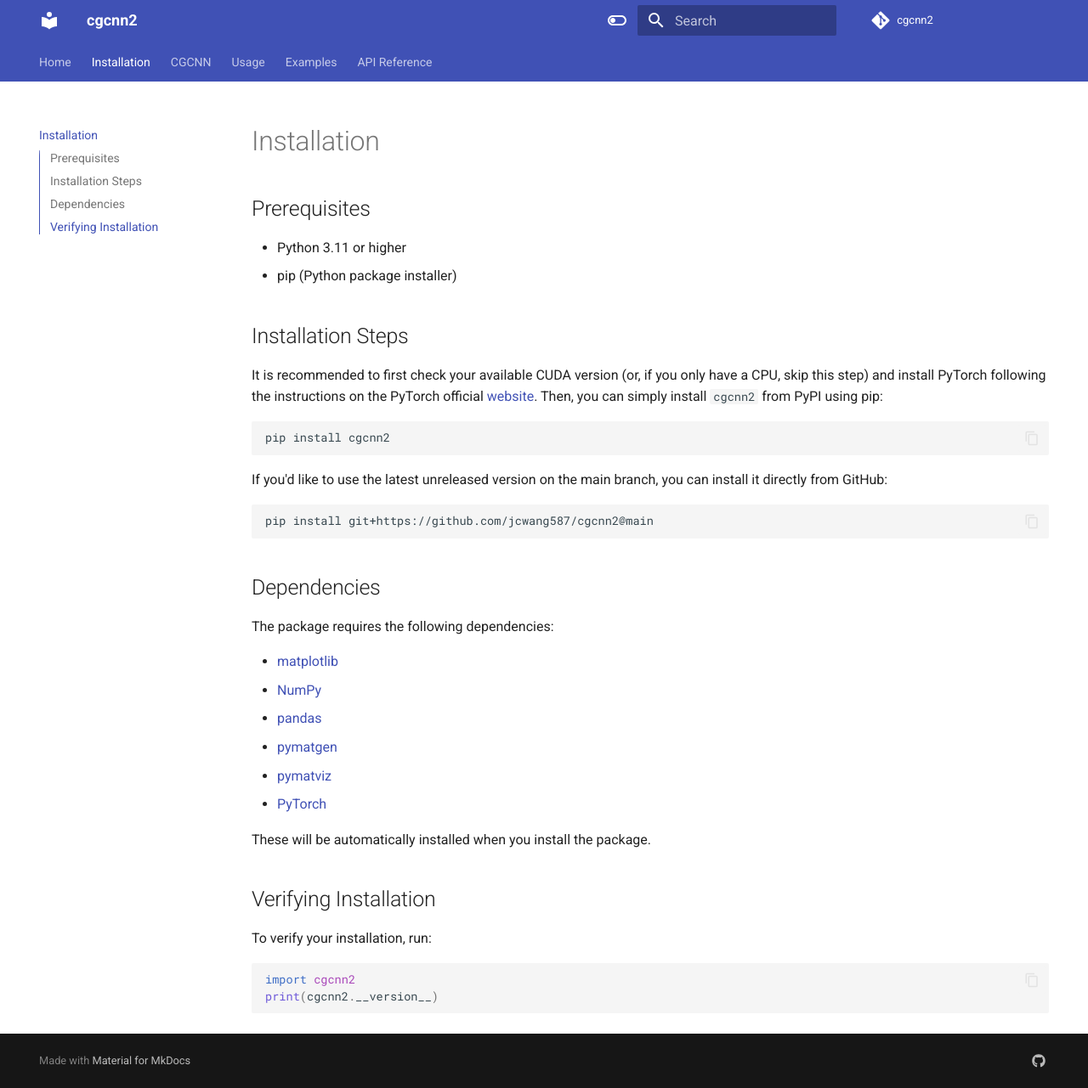
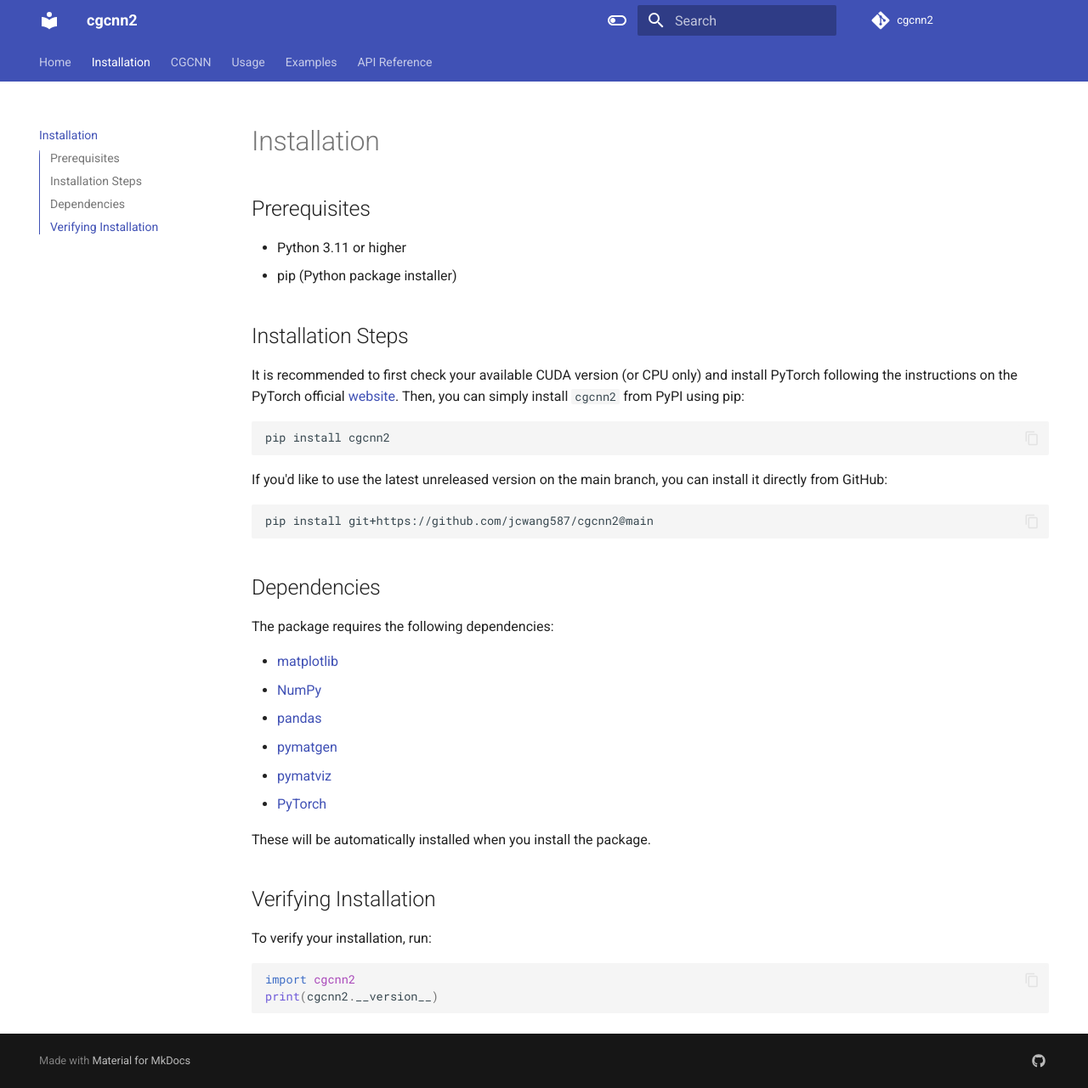
Before and after one commit to jcwang587/cgcnn2, an MkDocs documentation site: the page built from docs/1_installation.md, in a window 1280 px wide and 1281 px high. Shown: the whole window at 85% size. Built offline with MkDocs 1.6.1 and Material for MkDocs 9.7.7, drawn with Linux system fonts in a browser that asks for light colours; comment, search, counter and statistics services are not loaded.

Commit message:
Update 1_installation.md

````diff
--- a/docs/1_installation.md
+++ b/docs/1_installation.md
@@ -7,7 +7,7 @@
 
 ## Installation Steps
 
-It is recommended to first check your available CUDA version (or, if you only have a CPU, skip this step) and install PyTorch following the instructions on the PyTorch official [website](https://pytorch.org/get-started/locally/). Then, you can simply install `cgcnn2` from PyPI using pip:
+It is recommended to first check your available CUDA version (or CPU only) and install PyTorch following the instructions on the PyTorch official [website](https://pytorch.org/get-started/locally/). Then, you can simply install `cgcnn2` from PyPI using pip:
 
 ```bash
 pip install cgcnn2
````
